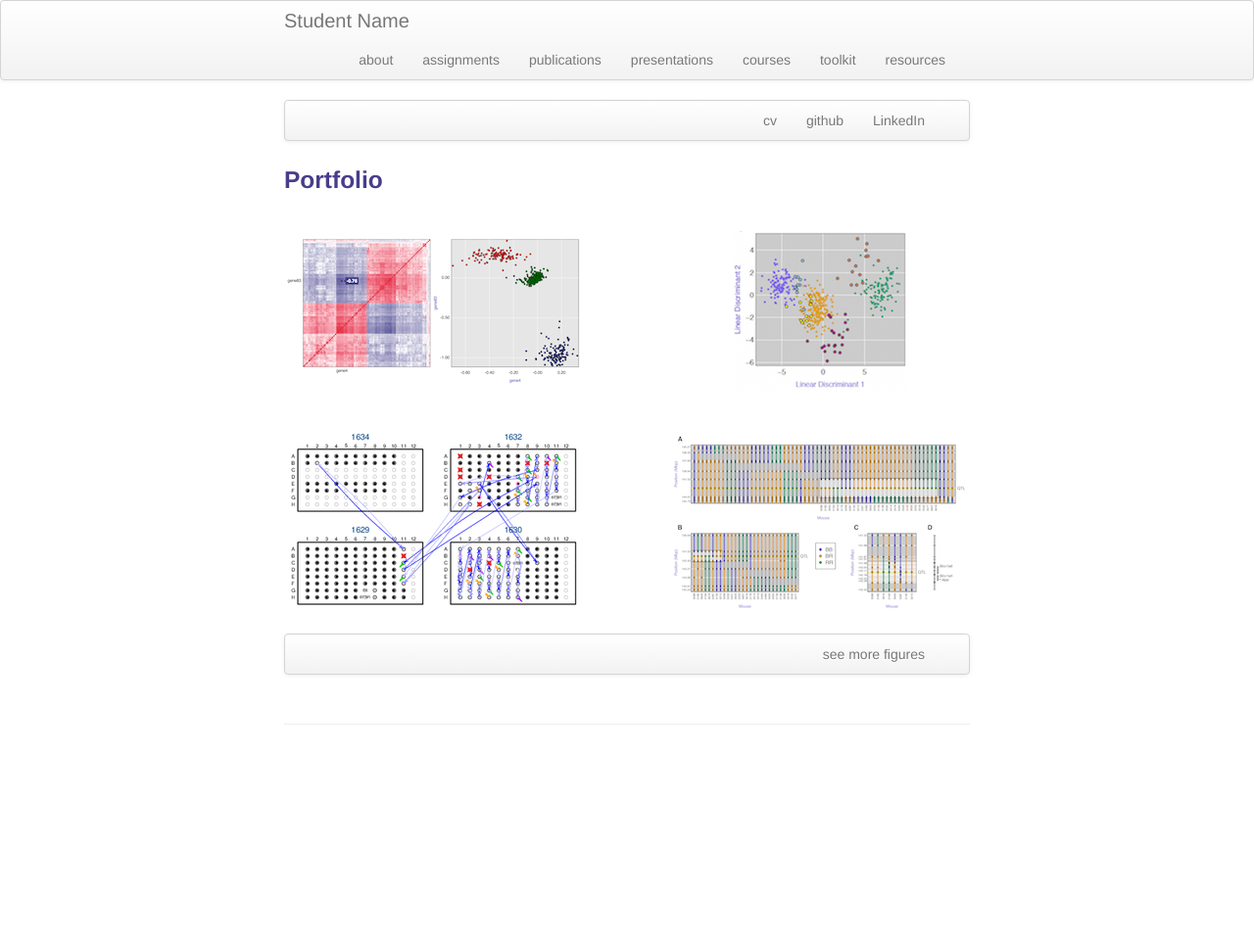
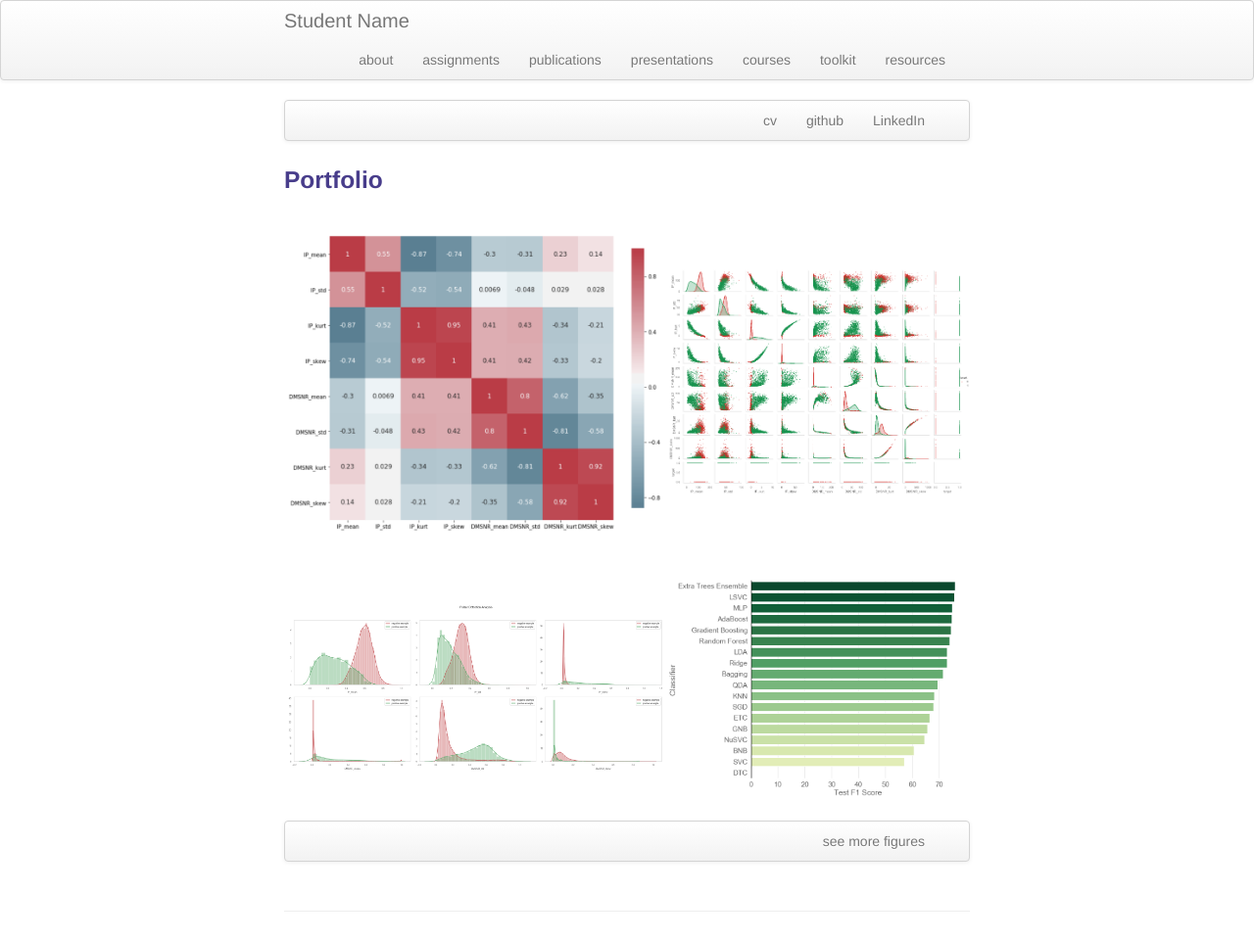
Before and after one commit to dadebruce/dadebruce.github.io, a Jekyll site: the page built from index.md, in a window 1280 px wide. Shown: the whole page at 98% size. Built offline with Jekyll 4.4.1, drawn with Linux system fonts in a browser that asks for light colours; before the commit the page ends 900 px from its top, so only the background shows below that.

Commit message:
Update index.md

```diff
--- a/index.md
+++ b/index.md
@@ -9,7 +9,7 @@ keywords: statistics, data analytics
   <div class="navbar-inner">
       <ul class="nav">
           <li><a href="{{ BASE_PATH }}/assets/broman_cv.pdf">cv</a></li>
-          <li><a href="https://github.com/bsharvey">github</a></li>
+          <li><a href="https://github.com/dadebruce">github</a></li>
           <li><a href="https://www.linkedin.com/in/ddebruce/">LinkedIn</a></li>
       </ul>
   </div>
@@ -21,12 +21,12 @@ keywords: statistics, data analytics
 <tr>
   <td class="left">
     <a href="pages/publpics/heatmap.html">
-        <img src="assets/publpics/iplotCorr.png" alt="R/qtlcharts example" title="Heatmap"/>
+        <img src="assets/publpics/heatmap.png" alt="R/qtlcharts example" title="Heatmap"/>
     </a>
   </td>
   <td class="right">
     <a href="pages/publpics/pairplot.html">
-        <img src="assets/publpics/tian2016_fig4.png" alt="Tian et
+        <img src="assets/publpics/pairplot.png" alt="Tian et
         al. (2016) Fig 4" title="Pair Plot"/>
     </a>
   </td>
@@ -34,12 +34,12 @@ keywords: statistics, data analytics
 <tr>
   <td class="left">
     <a href="pages/publpics/diagonal.html">
-        <img src="assets/publpics/samplemixups_fig7.png" alt="Broman et al. (2013) Fig 7" title="diagonal"/>
+        <img src="assets/publpics/diagonal.png" alt="Broman et al. (2013) Fig 7" title="diagonal"/>
     </a>
   </td>
   <td class="right">
     <a href="pages/publpics/F1score.html">
-        <img src="assets/publpics/isletc6_fig4.png" alt="Tian et al. (2015) Fig 4" title="F1score"/>
+        <img src="assets/publpics/F1score.png" alt="Tian et al. (2015) Fig 4" title="F1score"/>
     </a>
   </td>
 </tr>
```
